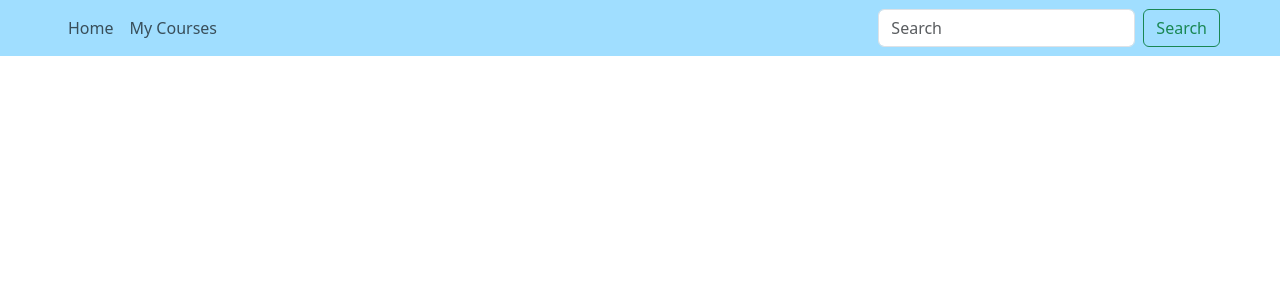
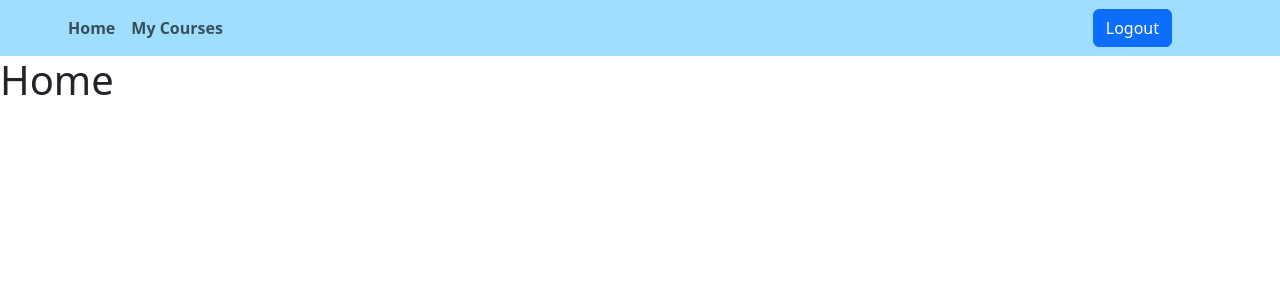
Before and after one commit to Noumannomi123/E-Commerce-Project, a React (Vite) app in the folder source code/frontend/: page /Instructor/Home in a window 1280 px wide. Shown: the top 300 px of the page. Built offline with nearby package versions, Linux system fonts and the light colour scheme; sample sign-in values are in the browser's storage.

Commit message:
Allow only authenticated users to access Frontend.

```diff
--- /dev/null
+++ b/source code/frontend/src/components/Logout.tsx
@@ -0,0 +1,22 @@
+import axios from "axios";
+import { useNavigate } from "react-router-dom";
+const Logout = () => {
+    const navigate = useNavigate();
+  const handleLogout = async () => {
+    try {
+      await axios.get("/user/logout");
+      localStorage.removeItem("username");
+      navigate("/user/login");
+    } catch (error) {
+      alert("Unable to login.");
+      console.log(error);
+    }
+  };
+  return (
+    <button className="btn btn-primary mx-5" onClick={handleLogout}>
+      Logout
+    </button>
+  );
+};
+
+export default Logout;
--- a/source code/frontend/src/components/Navbar.tsx
+++ b/source code/frontend/src/components/Navbar.tsx
@@ -1,7 +1,10 @@
+import Logout from "./Logout";
+
 interface Props {
   items: string[];
+  routes: string[];
 }
-const Navbar = ({ items }: Props) => {
+const Navbar = ({ items, routes }: Props) => {
   return (
     <>
       <nav className="navbar navbar-expand-lg ">
@@ -19,25 +22,15 @@ const Navbar = ({ items }: Props) => {
           </button>
           <div className="collapse navbar-collapse" id="navbarSupportedContent">
             <ul className="navbar-nav me-auto mb-2 mb-lg-0">
-              {items.map((item) => (
-                <li className="nav-item">
-                  <a className="nav-link" href="/Instructor/MyCourses">
+              {items.map((item, index) => (
+                <li className="nav-item" key={index}>
+                  <a className="nav-link fw-semibold" href={routes[index]}>
                     {item}
                   </a>
                 </li>
               ))}
             </ul>
-            <form className="d-flex" role="search">
-              <input
-                className="form-control me-2"
-                type="search"
-                placeholder="Search"
-                aria-label="Search"
-              />
-              <button className="btn btn-outline-success" type="submit">
-                Search
-              </button>
-            </form>
+            <Logout />
           </div>
         </div>
       </nav>
--- a/source code/frontend/src/components/Sign.tsx
+++ b/source code/frontend/src/components/Sign.tsx
@@ -1,7 +1,9 @@
 import { useState } from "react";
 import logo from "../assets/logo.avif";
+import { Link } from "react-router-dom";
 interface Props {
   heading: string;
+  heading2: string;
   onHandleSubmit: (
     e: React.FormEvent,
     username: string,
@@ -21,13 +23,16 @@ const Signup = (props: Props) => {
     e.preventDefault();
     props.onHandleSubmit(e, username, email, password, usertype);
   };
+  const getDestination = () => {
+    return props.heading2 === "Sign up" ? "/user/signup" : "/user/login";
+  };
   return (
     <>
       <div className="d-flex justify-content-center align-items-center bg-body-tertiary py-4 vh-100">
         <div className="form-signin w-25 m-25 text-center ">
           <form className="col-12" onSubmit={handleSubmit}>
             <h1 className="h3 mb-3 fw-normal">{props.heading}</h1>
-            <img src={logo} alt="Logo" height={200} width={200}/>
+            <img src={logo} alt="Logo" height={200} width={200} />
             <div className="form-floating">
               <input
                 type="text"
@@ -98,6 +103,9 @@ const Signup = (props: Props) => {
             <button className="btn btn-primary w-100 py-2" type="submit">
               {props.heading}
             </button>
+            <Link to={getDestination()} className="btn fw-semi-bold w-25 mt-3">
+              {props.heading2}
+            </Link>
           </form>
         </div>
       </div>
--- a/source code/frontend/src/pages/Instructor/Home.tsx
+++ b/source code/frontend/src/pages/Instructor/Home.tsx
@@ -1,11 +1,24 @@
+import { useNavigate } from "react-router-dom";
 import Navbar from "../../components/Navbar";
 import "./Instructor.css";
+import { useEffect } from "react";
 
 const Home = () => {
+  const username = localStorage.getItem("username");
+  const navigate = useNavigate();
+  useEffect(() => {
+    if (!username) {
+      navigate("/user/login");
+    }
+  }, [username]);
   const item: string[] = ["Home", "My Courses"];
+  const routes = ["/Instructor/Home", "/Instructor/MyCourses"];
   return (
     <>
-      <Navbar items={item} />
+      <Navbar items={item} routes={routes} />
+      <div>
+        <h1>Home</h1>
+      </div>
     </>
   );
 };
--- a/source code/frontend/src/pages/Instructor/MyCourses.tsx
+++ b/source code/frontend/src/pages/Instructor/MyCourses.tsx
@@ -1,12 +1,24 @@
+import { useNavigate } from "react-router-dom";
 import picname from "../../assets/user.png";
 import Navbar from "../../components/Navbar";
+import { useEffect } from "react";
 const MyCourses = () => {
-  const item: string[] = ["Home", "My Courses"];
-  const name = "Instructor";
-
+  // if
+  const items = ["Home", "My Courses"];
+  const routes = ["/Instructor/Home", "/Instructor/MyCourses"];
+  // check if username exists in the local storage\
+  const username = localStorage.getItem("username");
+  const navigate = useNavigate();
+  useEffect(() => {
+    if (!username) {
+      navigate("/user/login");
+    }
+  }, [username]);
+  const name = "Instructor"; // match with username
+  console.log("user: " + username);
   return (
     <>
-      <Navbar items={item} />
+      <Navbar items={items} routes={routes} />
       <div className="container my-5">
         <img src={picname} alt="Profile picture" className="img-fluid h-100" />
         <h1>{name}</h1>
--- a/source code/frontend/src/pages/Login.tsx
+++ b/source code/frontend/src/pages/Login.tsx
@@ -12,13 +12,14 @@ const Login = () => {
   ) => {
     e.preventDefault();
     try {
-      await axios.post("http://localhost:5555/user/login", {
+      const response = await axios.post("http://localhost:5555/user/login", {
         username,
         email,
         password,
         usertype,
       });
-      alert("Logged in successfully");
+      const { data } = response;
+      localStorage.setItem("username", data.username);
       if (usertype === "Instructor") navigate("/Instructor/Home");
       if (usertype === "Student") navigate("/Student/Home");
       if (usertype === "Admin") navigate("/Admin/Home");
@@ -33,7 +34,12 @@ const Login = () => {
 
   const options = ["Select User Type", "Instructor", "Student", "Admin"];
   return (
-    <Sign heading="Log in" options={options} onHandleSubmit={handleSubmit} />
+    <Sign
+      heading="Log in"
+      options={options}
+      onHandleSubmit={handleSubmit}
+      heading2="Sign up"
+    />
   );
 };
 
--- a/source code/frontend/src/pages/Signup.tsx
+++ b/source code/frontend/src/pages/Signup.tsx
@@ -39,8 +39,15 @@ const Signup = () => {
       else alert("An error occurred while signing up. Check console.");
     }
   };
-  const options =["Select User Type", "Instructor", "Student", "Admin"]
-  return <Sign heading="Sign up" options={options} onHandleSubmit={handleSubmit} />;
+  const options = ["Select User Type", "Instructor", "Student", "Admin"];
+  return (
+    <Sign
+      heading="Sign up"
+      options={options}
+      onHandleSubmit={handleSubmit}
+      heading2="Log in"
+    />
+  );
 };
 
 export default Signup;
```
Also changed, not shown: source code/frontend/src/utils/authenticate.tsx (added, +15 -0 lines).
